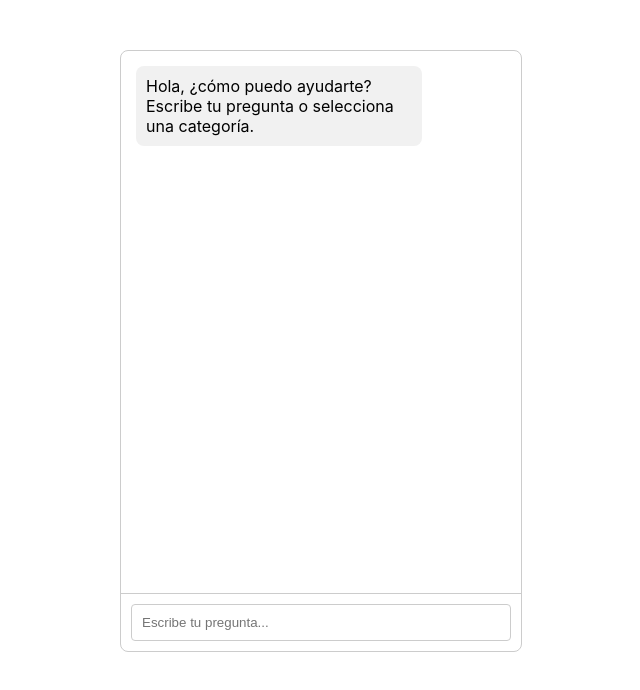
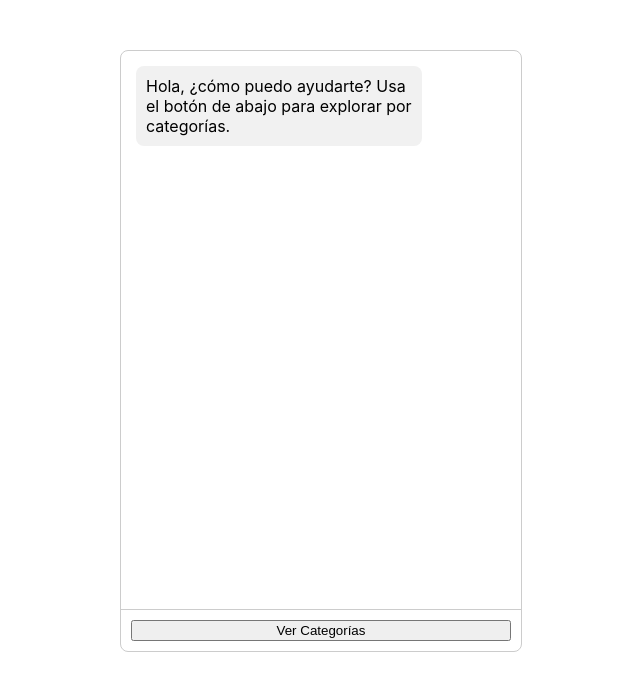
Before and after one commit to DylanQuintanilla/Chatbot, a React (Create React App) app in the folder chatbot/: page / in a window 1280 px wide. Shown: the top 690 px of the page, without its empty margins (319-959 px from the left). Built offline with nearby package versions, Linux system fonts and the light colour scheme.

Commit message:
Mejora de chatbot y finalizacion de preguntas

```diff
--- a/chatbot/src/components/Chatbot.js
+++ b/chatbot/src/components/Chatbot.js
@@ -1,52 +1,96 @@
-import React, { useState, useEffect } from "react";
+import React, { useState, useEffect, useRef } from "react";
 import { preguntas } from "../data/preguntas";
+/* Procedemos a importar datos tanto las herramientas que utilizaremos por parte de react, como tambien las preguntas para que el chatbot funcione
+useState: es una herramienta que nos ayudara a guardar información en el chatbot. Como una caja donde sirve para poner cosas y usarlas cuando las necesitemos.
+useEffect: es una herramienta que nos ayuda a hacer cosas automáticamente cuando algo cambia. Ayudandonos a detectar procesos que pasan automaticamente y hacer algo cuando eso pase.
+useRef:  es una herramienta que nos ayuda a recordar algo sin que afecte al resto del programa. Modificando el DOM sin que afecte al resto del programa.
+*/
 
 const Chatbot = () => {
-  // Estado para almacenar los mensajes (usuario y bot)
   const [messages, setMessages] = useState([]);
+  //este no ayudara como un historial de mensajes de la conversacion del chatbot
+  const [showCategories, setShowCategories] = useState(false);
+  //este nos ayudara a mostrar las categorias de las preguntas
+  const [selectedCategoryIndex, setSelectedCategoryIndex] = useState(null);
+  //este nos ayudara a seleccionar la categoria de las preguntas
+  const messagesContainerRef = useRef(null);
+  //este nos ayudara a recordar los mensajes que se han enviado en el chatbot, nos ayudara para ir bajando dentro de los mensajes del chat
 
-  // Agregar mensaje de bienvenida al iniciar la aplicación
   useEffect(() => {
     const welcomeMessage = {
-      text: "Hola, ¿cómo puedo ayudarte? Escribe tu pregunta o selecciona una categoría.",
+      text: "Hola, ¿cómo puedo ayudarte? Usa el botón de abajo para explorar por categorías.",
       sender: "bot",
     };
     setMessages([welcomeMessage]);
   }, []);
+//este nos ayudara a mostrar un mensaje de bienvenida al chatbot cabe aclara que este mensaje solo se mostrara una vez al iniciar el chatbot ya que el array [] esta vacio, luego con setMessages lo guardara en el historial de mensajes
 
-  // Función para manejar el envío de mensajes
-  const handleSendMessage = (input) => {
-    if (input.trim() === "") return;
+  useEffect(() => {
+    if (messagesContainerRef.current) {
+      messagesContainerRef.current.scrollTop =
+        messagesContainerRef.current.scrollHeight;
+    }
+  }, [messages]);
+  //este nos ayudara a que el chatbot se vaya bajando automaticamente cuando se vayan enviando mensajes, ya qee con el useEffect se detectara cuando se envie un mensaje y se bajara automaticamente
 
-    // Agregar mensaje del usuario
-    const userMessage = { text: input, sender: "user" };
+  const handleShowCategories = () => {
+    const categoriesMessage = {
+      text: "Por favor, selecciona una categoría:",
+      sender: "bot",
+    };
+    setMessages((prevMessages) => [...prevMessages, categoriesMessage]);
+    setShowCategories(true);
+  };
+//este nos ayudara a mostrar las categorias de las preguntas, con el setMessages guardara el mensaje en el historial de mensajes y con setShowCategories(true) mostrara las categorias de las preguntas
+
+  const handleSelectCategory = (categoryIndex) => {
+    const selectedCategory = preguntas[categoryIndex];
+    setSelectedCategoryIndex(categoryIndex);
+    const categoryMessage = {
+      text: `Has seleccionado: ${selectedCategory.category}. Aquí están las preguntas disponibles:`,
+      sender: "bot",
+    };
+    setMessages((prevMessages) => [...prevMessages, categoryMessage]);
+  };
+  //este nos ayudara a seleccionar la categoria de las preguntas, con el setMessages guardara el mensaje en el historial de mensajes y con setSelectedCategoryIndex(categoryIndex) seleccionara la categoria de las preguntas
+
+  const handleBackToCategories = () => {
+    setSelectedCategoryIndex(null);
+    const backMessage = {
+      text: "Has regresado a la lista de categorías. Por favor, selecciona una categoría:",
+      sender: "bot",
+    };
+    setMessages((prevMessages) => [...prevMessages, backMessage]);
+  };
+  //este nos ayudara a regresar a la lista de categorias, con el setMessages guardara el mensaje en el historial de mensajes y con setSelectedCategoryIndex(null) regresara a la lista de categorias
+
+  const handleSelectQuestion = (question) => {
+    const userMessage = { text: question, sender: "user" };
     setMessages((prevMessages) => [...prevMessages, userMessage]);
 
-    // Buscar respuesta en la base de datos de preguntas frecuentes
     let responseText = "Lo siento, no entiendo tu pregunta.";
     preguntas.forEach((category) => {
-      const foundQuestion = category.questions.find((item) =>
-        item.question.toLowerCase().includes(input.toLowerCase())
+      const foundQuestion = category.questions.find(
+        (item) => item.question === question
       );
       if (foundQuestion) {
         responseText = foundQuestion.answer;
       }
     });
 
-    // Agregar respuesta del chatbot
     const botMessage = {
       text: responseText,
       sender: "bot",
     };
     setTimeout(() => {
       setMessages((prevMessages) => [...prevMessages, botMessage]);
-    }, 500); // Retraso de 500 ms para simular una respuesta "natural"
+    }, 500);
   };
+  //este nos ayudara a seleccionar la pregunta de las categorias, con el setMessages guardara el mensaje en el historial de mensajes y con el setTimeout se mostrara el mensaje del chatbot despues de 500 milisegundos
 
   return (
     <div style={styles.chatContainer}>
-      {/* Contenedor de mensajes */}
-      <div style={styles.messagesContainer}>
+      <div ref={messagesContainerRef} style={styles.messagesContainer}>
         {messages.map((msg, index) => (
           <div
             key={index}
@@ -62,25 +106,49 @@ const Chatbot = () => {
         ))}
       </div>
 
-      {/* Campo de entrada */}
       <div style={styles.inputContainer}>
-        <input
-          type="text"
-          placeholder="Escribe tu pregunta..."
-          style={styles.input}
-          onKeyDown={(e) => {
-            if (e.key === "Enter") {
-              handleSendMessage(e.target.value);
-              e.target.value = ""; // Limpiar el campo de entrada
-            }
-          }}
-        />
+        {!showCategories && (
+          <button onClick={handleShowCategories} style={styles.button}>
+            Ver Categorías
+          </button>
+        )}
+        {showCategories && selectedCategoryIndex === null && (
+          <div style={styles.buttonList}>
+            {preguntas.map((category, index) => (
+              <button
+                key={index}
+                onClick={() => handleSelectCategory(index)}
+                style={styles.categoryButton}
+              >
+                {category.category}
+              </button>
+            ))}
+          </div>
+        )}
+        {selectedCategoryIndex !== null && (
+          <div style={styles.buttonList}>
+            <button
+              onClick={handleBackToCategories}
+              style={{ ...styles.categoryButton, marginBottom: "10px" }}
+            >
+              ← Regresar a Categorías
+            </button>
+            {preguntas[selectedCategoryIndex].questions.map((question, index) => (
+              <button
+                key={index}
+                onClick={() => handleSelectQuestion(question.question)}
+                style={styles.questionButton}
+              >
+                {question.question}
+              </button>
+            ))}
+          </div>
+        )}
       </div>
     </div>
   );
 };
 
-// Estilos del chatbot
 const styles = {
   chatContainer: {
     width: "400px",
@@ -107,14 +175,32 @@ const styles = {
   },
   inputContainer: {
     display: "flex",
+    flexDirection: "column",
     padding: "10px",
     borderTop: "1px solid #ccc",
   },
-  input: {
-    flex: 1,
+  buttonList: {
+    display: "flex",
+    flexDirection: "column",
+    gap: "5px",
+  },
+  categoryButton: {
     padding: "10px",
-    border: "1px solid #ccc",
+    backgroundColor: "#007bff",
+    color: "#fff",
+    border: "none",
     borderRadius: "4px",
+    cursor: "pointer",
+    textAlign: "left",
+  },
+  questionButton: {
+    padding: "10px",
+    backgroundColor: "#f1f1f1",
+    color: "#000",
+    border: "none",
+    borderRadius: "4px",
+    cursor: "pointer",
+    textAlign: "left",
   },
 };
 
--- a/chatbot/src/data/preguntas.js
+++ b/chatbot/src/data/preguntas.js
@@ -39,8 +39,19 @@ questions: [
       category: "Apoyo y bienestar estudiantil",
       questions: [
         {
-          question: "pregunta 3",
-          answer: "respuesta 3",
+          question: "¿Dónde puedo obtener ayuda si estoy experimentando estrés o problemas emocionales?",
+          answer:
+            "Puedes acudir al Centro de Bienestar Estudiantil, ubicado en el edificio B, segundo piso. También ofrecen atención psicológica gratuita previa cita.",
+        },
+        {
+          question: "¿Cuáles son los recursos disponibles para estudiantes con discapacidades?",
+          answer:
+            "La universidad ofrece servicios de accesibilidad, como rampas, ascensores y materiales adaptados. Contacta al Departamento de Inclusión Estudiantil para más información. Su numero es 0000-0000",
+        },
+        {
+          question: "¿Qué servicios de asesoramiento o tutoría están disponibles para mejorar mi rendimiento académico?",
+          answer:
+            "El Centro de Tutoría Académica ofrece sesiones personalizadas en diversas materias. Puedes inscribirte en su página oficial o visitarlos en el edificio C. De igual manera puedes contactar a tu profesor para que te asigne un tutor.",
         },
       ],
     },
```
